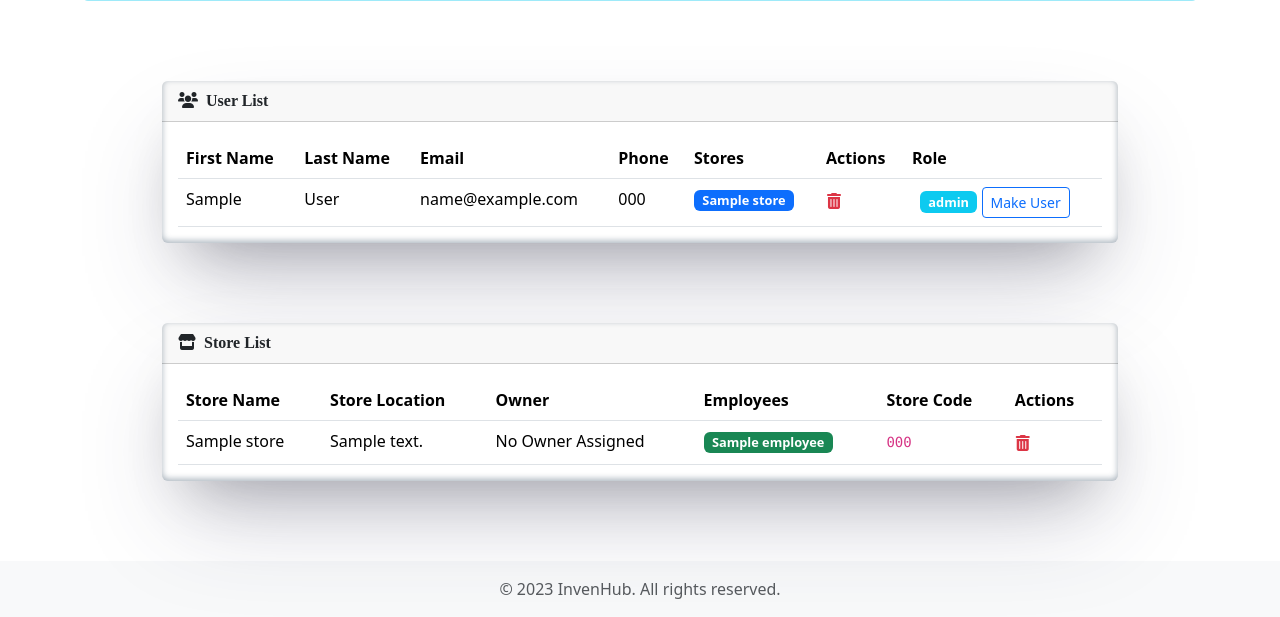
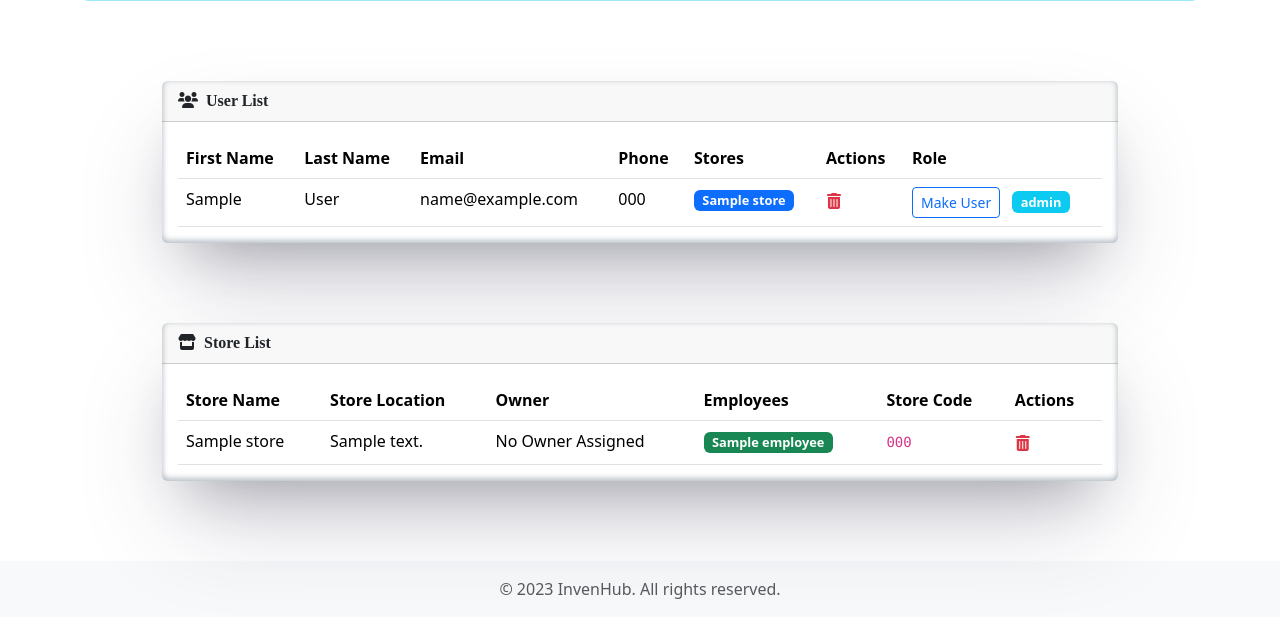
Before and after one commit to debjyoti71/InvenHub, a Flask app: template templates/view_users.html in a window 1280 px wide. Shown: the part 209-826 px from the top of the page. Run offline with Flask 3, Linux system fonts and the light colour scheme; tables that the repository leaves empty hold one stand-in row (values such as "Sample post"); the template is opened without the code that fills it: values that come from a table or form of the project are taken from there, most other values are stand-ins (such as "Sample title", 1, 10 or a date in 2020); some libraries are stand-ins or nearby versions; some web fonts are replaced.

Commit message:
admin page updated

```diff
--- a/templates/view_users.html
+++ b/templates/view_users.html
@@ -9,7 +9,7 @@
     <style>
         @font-face {
             font-family: 'Bungi_spice';
-            src: url(/static/fonts/BungeeSpice-Regular.ttf);
+            src: url(fonts/BungeeSpice-Regular.ttf);
         }
         body {
             background-color: white;
@@ -82,7 +82,7 @@
             <div class="collapse navbar-collapse" id="navbarNav">
                 <ul class="navbar-nav ms-auto">
                     <li class="nav-item">
-                        <a class="nav-link" href='/dashboard'>Dashboard</a>
+                        <a class="nav-link" href='dashboard.html'>Dashboard</a>
                     </li>
                     <li class="nav-item">
                         <button id="darkModeToggle" class="btn btn-outline-secondary">
@@ -119,7 +119,7 @@
             <div class="card-body">
                 {% if users %}
                     <div class="table-responsive">
-                        <table class="table table-hover">
+                        <table class="table">
                             <thead>
                                 <tr>
                                     <th>First Name</th>
@@ -155,7 +155,6 @@
                                             </form>
                                         </td>
                                         <td>
-                                            <span class="badge bg-info ms-2">{{ user.role_name }}</span>
                                             <form action="{{ url_for('make_user_role', user_id=user.id) }}" method="POST" class="d-inline">
                                                 {% if user.role_name.lower() == 'admin' %}
                                                     <button type="submit" class="btn btn-sm btn-outline-primary"
@@ -165,6 +164,7 @@
                                                             onclick="return confirm('Are you sure you want to promote this User to Admin?')">Make Admin</button>
                                                 {% endif %}
                                             </form>
+                                            <span class="badge bg-info ms-2">{{ user.role_name }}</span>
                                         </td>
                                     </tr>
                                 {% endfor %}
@@ -185,7 +185,7 @@
             <div class="card-body">
                 {% if store_details %}
                     <div class="table-responsive">
-                        <table class="table table-hover">
+                        <table class="table">
                             <thead>
                                 <tr>
                                     <th>Store Name</th>
```
